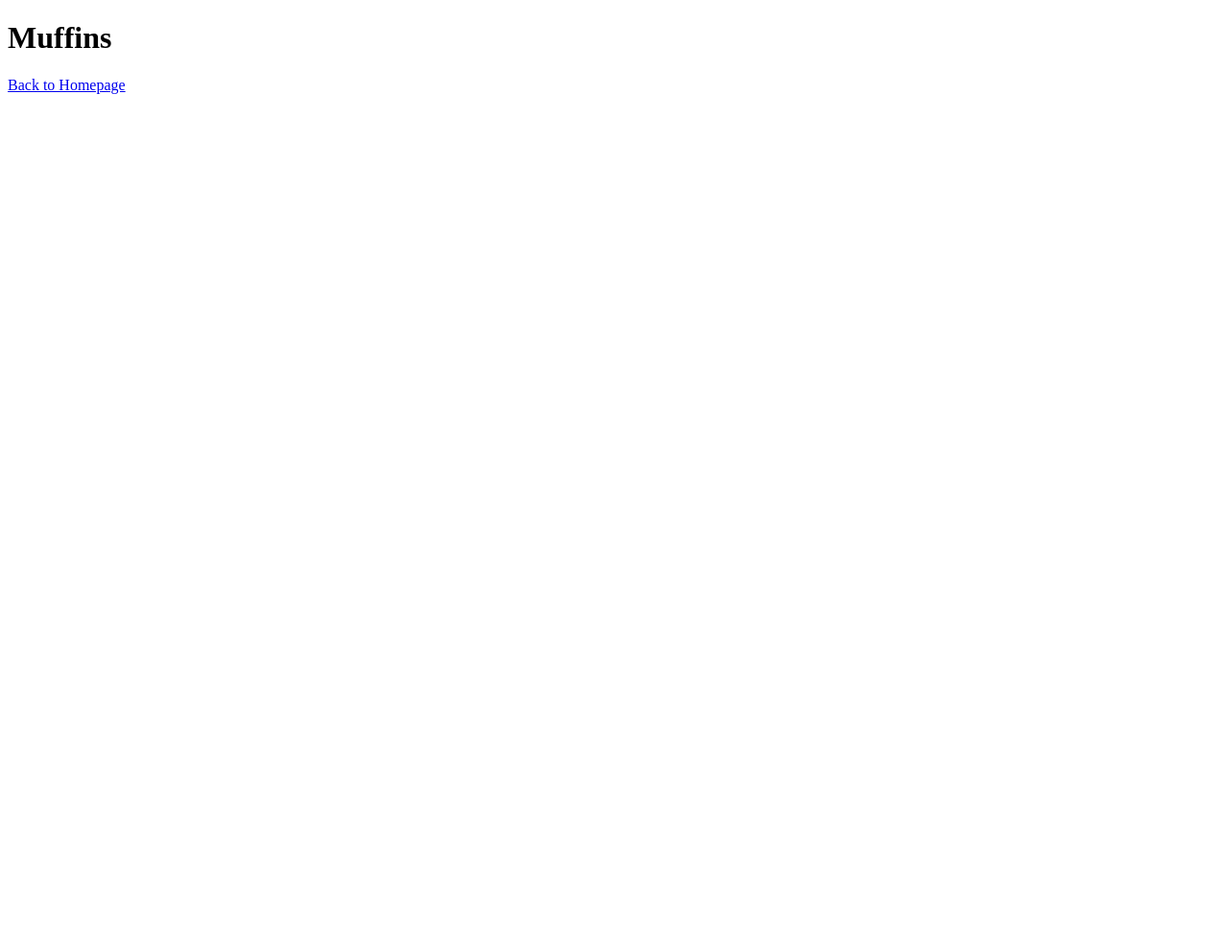
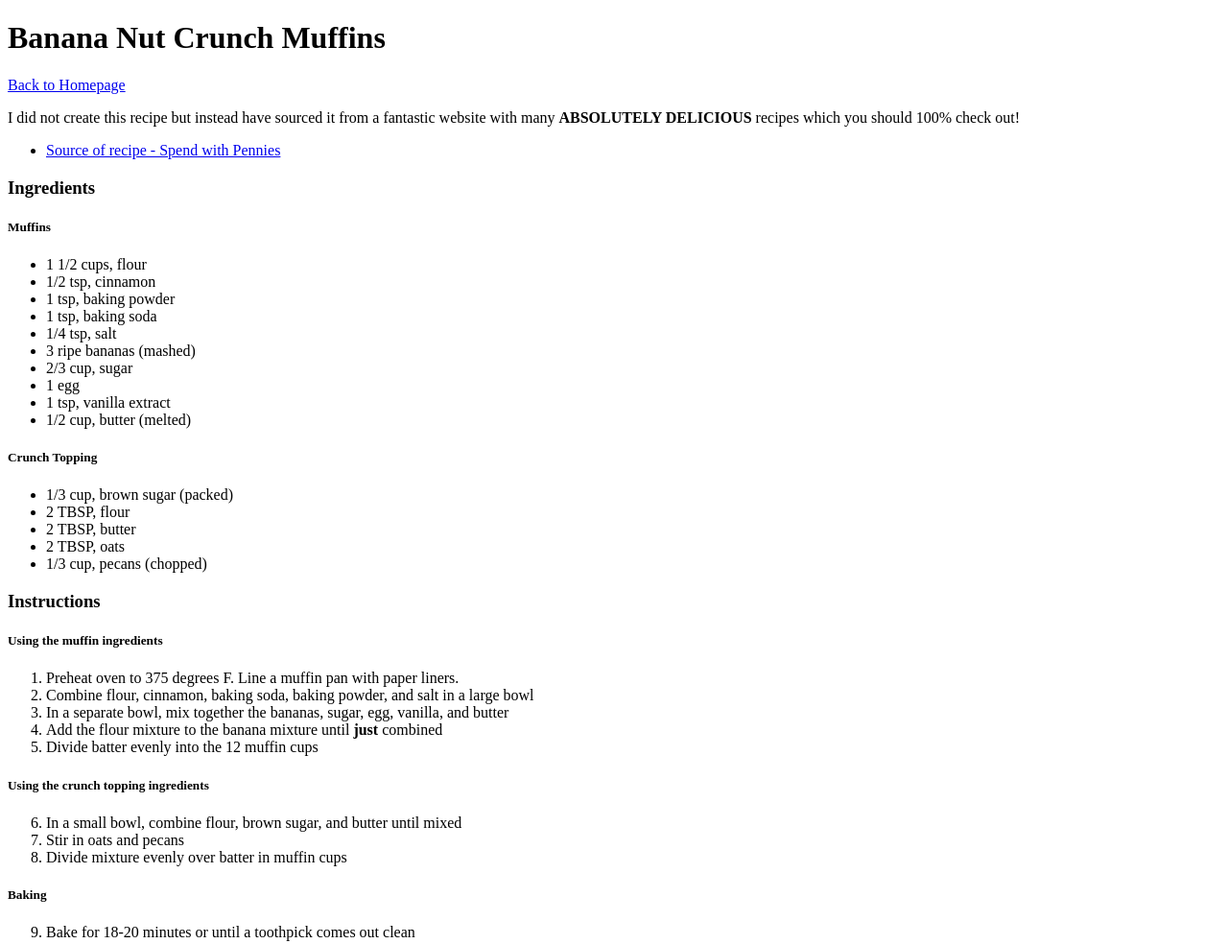
Before and after one commit to gcashm0ney/odin-recipes, a plain HTML site: page recipes/muffins.html in a window 1280 px wide. Shown: the top 984 px of the page at 96% size. Before the commit the page ends 800 px from the top, so only its background shows below. Drawn offline with Linux system fonts and the light colour scheme.

Commit message:
Finalize adding recipes to site
The muffins page now contains the recipes with
ingredients and instructions broken out by part of
recipe. Also added a link to the source of the
recipe as I cannot take credit for it.

Removed the ramen recipe due to its irrelevance
to the site and incomplete recipe data.

Fixed a typo in one of the image files.

```diff
--- a/recipes/muffins.html
+++ b/recipes/muffins.html
@@ -2,10 +2,59 @@
 <html lang="en">
     <head>
         <meta charset="UTF-8">
-        <title>Odin Recipes - Muffins</title>
+        <title>Odin Recipes - Banana Nut Crunch Muffins</title>
     </head>
     <Body>
-        <h1>Muffins</h1>
+        <h1>Banana Nut Crunch Muffins</h1>
         <p><a href="../index.html">Back to Homepage</a></p>
+        <p>I did not create this recipe but instead have sourced it from a
+            fantastic website with many <strong>ABSOLUTELY DELICIOUS</strong> recipes which you should
+            100% check out!</p>
+            <ul>
+                <li><a href="https://www.spendwithpennies.com/banana-nut-muffins-pecan-crunch/"
+            target="_blank" rel="noopener noreferrer">Source of recipe - Spend with Pennies</a></li>
+        </ul>
+        <h3>Ingredients</h3>
+        <h5>Muffins</h5>
+        <ul>
+            <li>1 1/2 cups, flour</li>
+            <li>1/2 tsp, cinnamon</li>
+            <li>1 tsp, baking powder</li>
+            <li>1 tsp, baking soda</li>
+            <li>1/4 tsp, salt</li>
+            <li>3 ripe bananas (mashed)</li>
+            <li>2/3 cup, sugar</li>
+            <li>1 egg</li>
+            <li>1 tsp, vanilla extract</li>
+            <li>1/2 cup, butter (melted)</li>
+        </ul>
+        <h5>Crunch Topping</h5>
+        <ul>
+            <li>1/3 cup, brown sugar (packed)</li>
+            <li>2 TBSP, flour</li>
+            <li>2 TBSP, butter</li>
+            <li>2 TBSP, oats</li>
+            <li>1/3 cup, pecans (chopped)</li>
+        </ul>
+        <h3>Instructions</h3>
+        <h5>Using the muffin ingredients</h5>
+        <ol>
+            <li>Preheat oven to 375 degrees F. Line a muffin pan with paper liners.</li>
+            <li>Combine flour, cinnamon, baking soda, baking powder, and salt in a large bowl</li>
+            <li>In a separate bowl, mix together the bananas, sugar, egg, vanilla, and butter</li>
+            <li>Add the flour mixture to the banana mixture until <strong>just</strong> combined</li>
+            <li>Divide batter evenly into the 12 muffin cups</li>
+        </ol>
+        <h5>Using the crunch topping ingredients</h5>
+        <ol start="6">
+            <li>In a small bowl, combine flour, brown sugar, and butter until mixed</li>
+            <li>Stir in oats and pecans</li>
+            <li>Divide mixture evenly over batter in muffin cups</li>
+        </ol>
+        <h5>Baking</h5>
+        <ol start="9">
+            <li>Bake for 18-20 minutes or until a toothpick comes out clean</li>
+        </ol>
+        <img src="../images/muffin.jpg" alt="muffins" height="442" width="225">
     </Body>
 </html>
```
Also changed, not shown: index.html (+0 -1 lines), recipes/ramen.html (deleted, +0 -11 lines), images/muffin.jpg (renamed from images/mmuffin.jpg).
